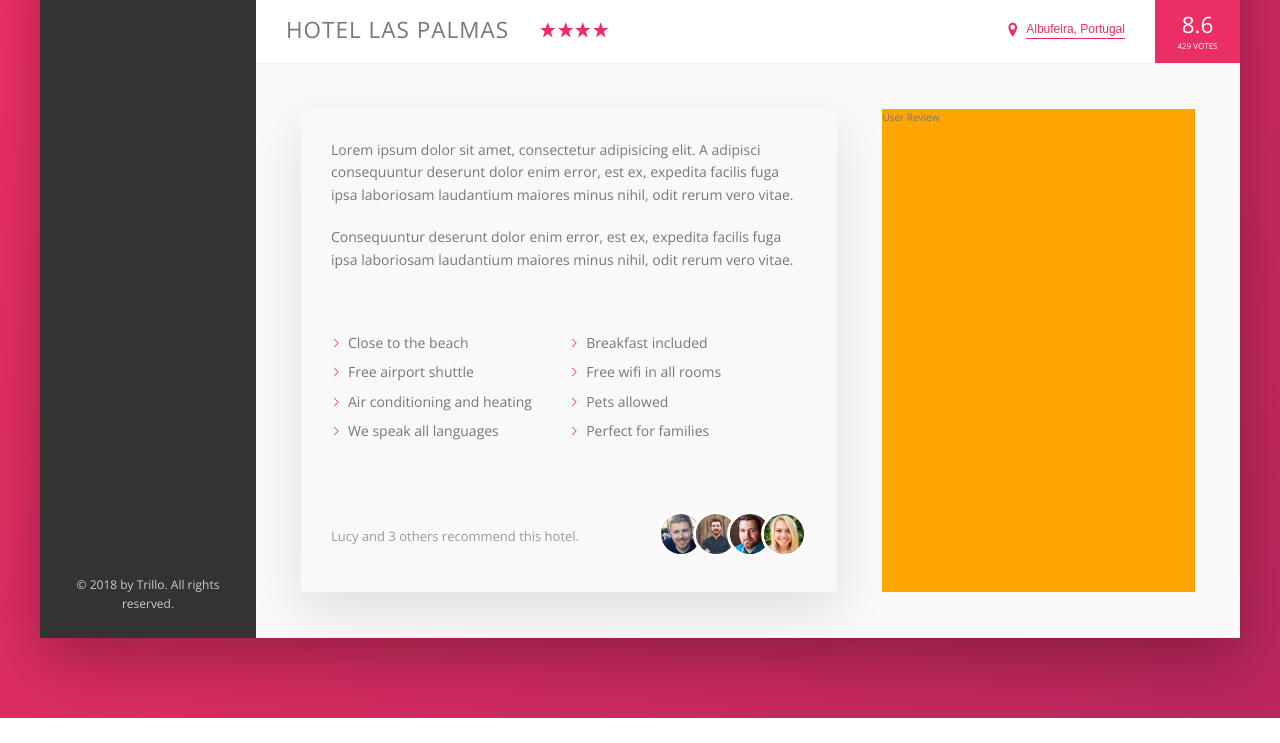
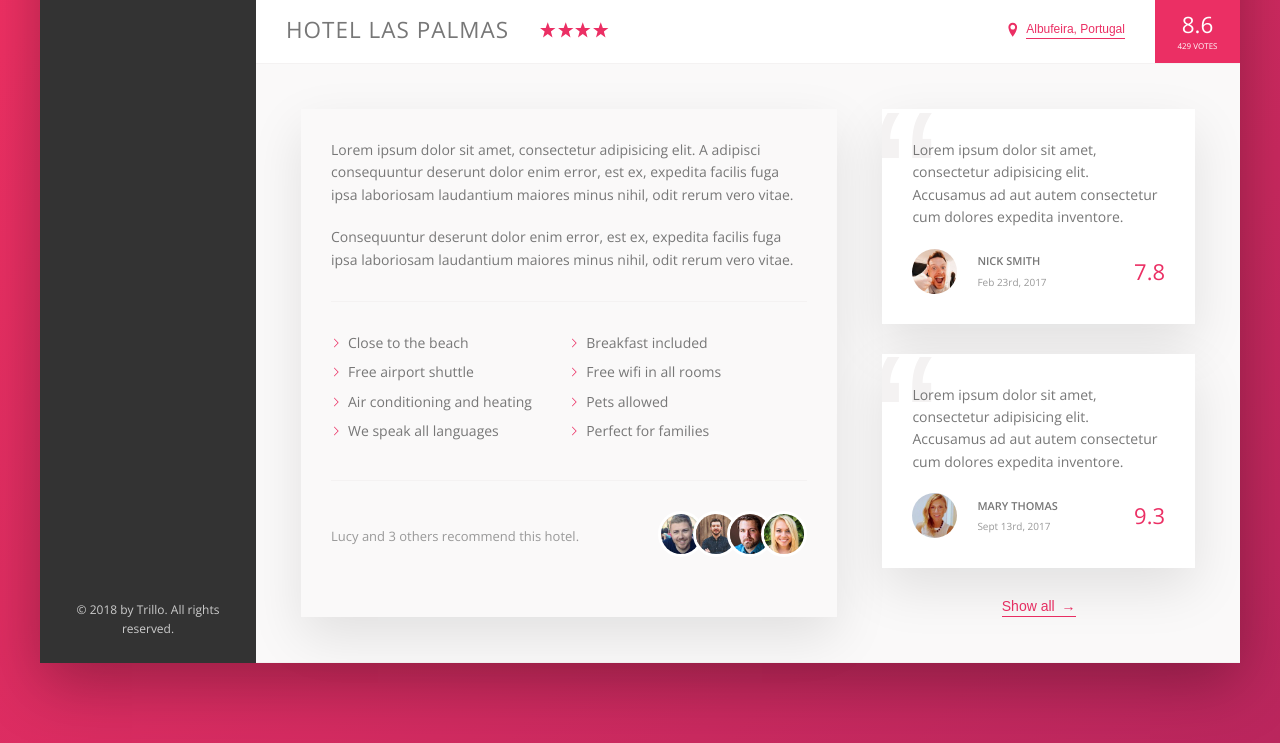
Before and after one commit to matheusalxds/Advance-CSS-Course-Trillo, a website: page index.html in a window 1280 px wide. Shown: the part 538-1281 px from the top of the page. Before the commit the page ends 1256 px from the top, so only its background shows below. Drawn offline with nearby package versions, Linux system fonts and the light colour scheme.

Commit message:
Finished the style of user review section

```diff
--- a/index.html
+++ b/index.html
@@ -166,12 +166,43 @@
 
             </div>
 
-            <div class="user-reviews">
-              User Review
-            </div>
+            <figure class="user-reviews">
+
+              <figure class="review">
+                <blockquote class="review__text">
+                  Lorem ipsum dolor sit amet, consectetur adipisicing elit. Accusamus ad aut autem consectetur cum
+                  dolores expedita inventore.
+                </blockquote>
+                <figcaption class="review__user">
+                  <img src="img/user-1.jpg" alt="" class="review__photo">
+                  <div class="review__user-box">
+                    <p class="review__user-name">Nick Smith</p>
+                    <p class="review__user-date">Feb 23rd, 2017</p>
+                  </div>
+                  <div class="review__rating">7.8</div>
+                </figcaption>
+              </figure>
+
+              <figure class="review">
+                <blockquote class="review__text">
+                  Lorem ipsum dolor sit amet, consectetur adipisicing elit. Accusamus ad aut autem consectetur cum
+                  dolores expedita inventore.
+                </blockquote>
+                <figcaption class="review__user">
+                  <img src="img/user-2.jpg" alt="" class="review__photo">
+                  <div class="review__user-box">
+                    <p class="review__user-name">Mary Thomas</p>
+                    <p class="review__user-date">Sept 13rd, 2017</p>
+                  </div>
+                  <div class="review__rating">9.3</div>
+                </figcaption>
+              </figure>
+
+              <button class="btn-inline">Show all <span>&rarr;</span></button>
+
+            </figure>
 
           </div>
-
         </main>
       </div>
     </div>
--- a/sass/_components.scss
+++ b/sass/_components.scss
@@ -299,8 +299,17 @@
   cursor: pointer;
   transition: all .2s;
 
+  & span {
+    margin-left: 3px;
+    transition: margin-left .2s;
+  }
+
   &:hover {
-    color: var(--color-grey-dark-1)
+    color: var(--color-grey-dark-1);
+
+    span {
+      margin-left: 8px;
+    }
   }
 
   &:focus {
@@ -409,3 +418,69 @@
     }
   }
 }
+
+
+///////////////////////////////////
+///////////// REVIEW //////////////
+///////////////////////////////////
+
+.review {
+  background-color: #fff;
+  box-shadow: var(--shadow-light);
+  padding: 3rem;
+  margin-bottom: 3rem;
+  position: relative;
+  overflow: hidden;
+
+  &__text {
+    margin-bottom: 2rem;
+    z-index: 10; // z-index only works if you set the position
+    position: relative;
+  }
+
+  &__user {
+    display: flex;
+    align-items: center;
+  }
+
+  &__user-box {
+    margin-right: auto;
+  }
+
+  &__user-name {
+    font-size: 1.1rem;
+    font-weight: 600;
+    text-transform: uppercase;
+    margin-bottom: .4rem;
+  }
+
+  &__photo {
+    height: 4.5rem;
+    width: 4.5rem;
+    border-radius: 50%;
+    margin-right: 2rem;
+  }
+
+  &__user-date {
+    font-size: 1rem;
+    color: var(--color-grey-dark-3);
+  }
+
+  &__rating{
+    font-size: 2.2rem;
+    font-weight: 300;
+    color: var(--color-primary);
+  }
+
+  &::before {
+    content: '\201C';
+    position: absolute;
+    top: -2.75rem;
+    left: -1rem;
+    line-height: 1;
+    font-size: 20rem;
+    color: var(--color-grey-light-2);
+    font-family: sans-serif;
+    z-index: 1;
+  }
+}
--- a/sass/_layout.scss
+++ b/sass/_layout.scss
@@ -39,6 +39,7 @@
 }
 
 .detail {
+  font-size: 1.4rem;
   display: flex;
   padding: 4.5rem;
   background-color: var(--color-grey-light-1);
@@ -46,7 +47,7 @@
 }
 
 .description {
-  font-size: 1.4rem;
+  font-size: inherit;
   flex: 0 0 60%;
   margin-right: 4.5rem;
   padding: 3rem;
@@ -54,6 +55,10 @@
 }
 
 .user-reviews {
-  background-color: orange;
+  font-size: inherit;
   flex: 1;
+
+  display: flex;
+  flex-direction: column;
+  align-items: center;
 }
```
Also changed, not shown: css/style.css.
